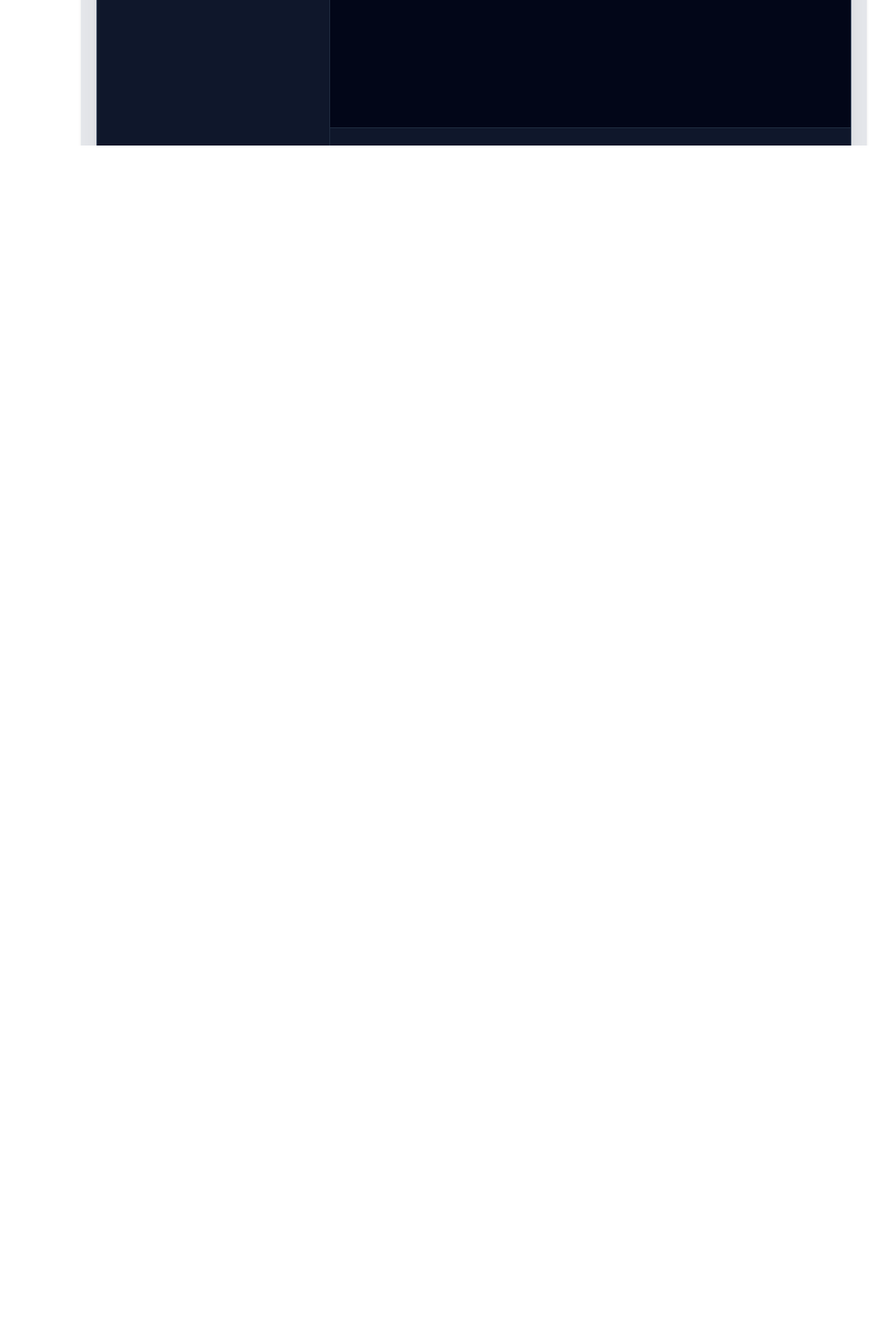
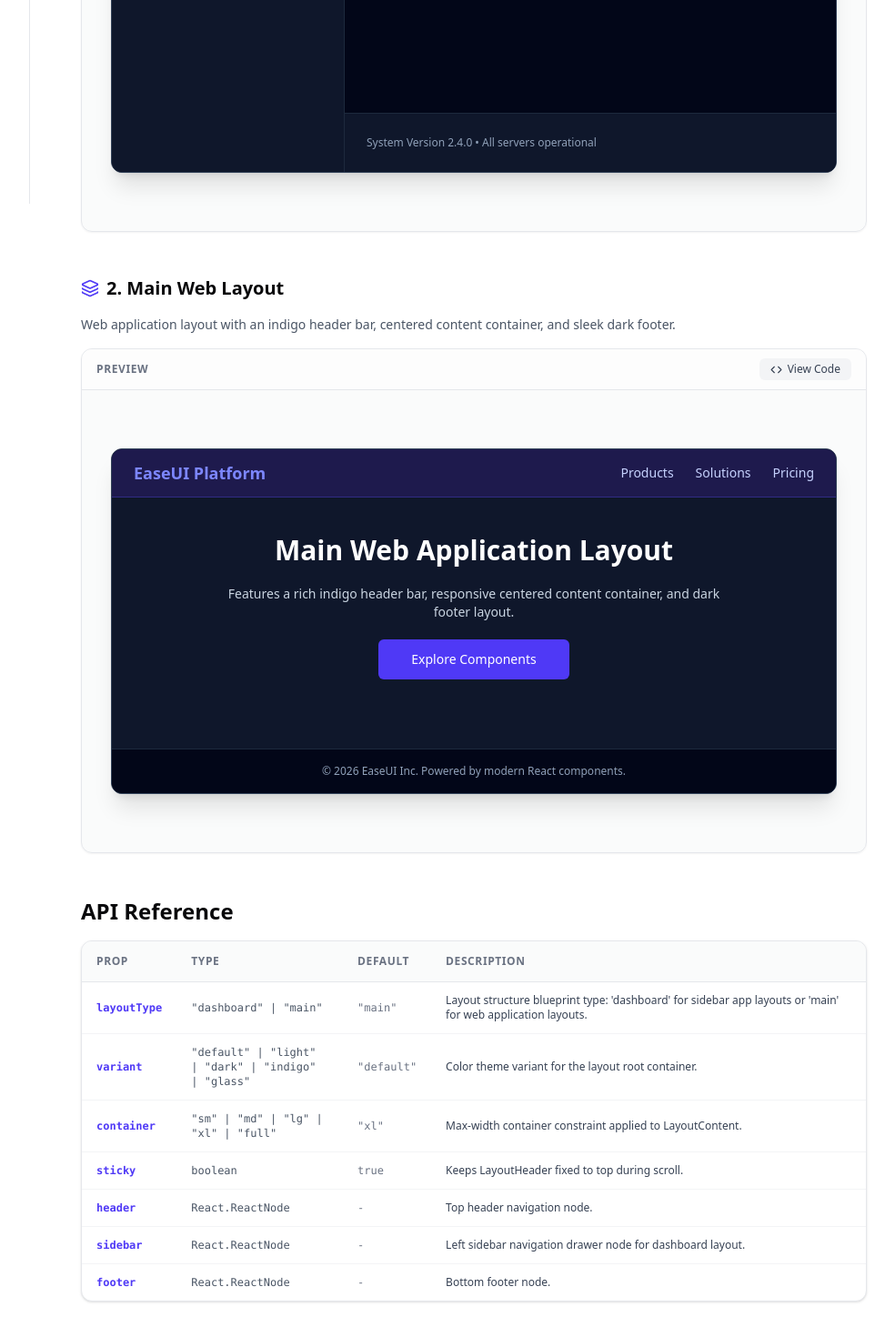
Before and after one commit to Anshuman-x49/EaseUI, a React (Vite) app: page /components/layout in a window 1280 px wide. Shown: the part 664-2134 px from the top of the page at 91% size, without its empty margins (247-1231 px from the left). Before the commit the page ends 912 px from the top, so only its background shows below. Built offline with nearby package versions, Linux system fonts and the light colour scheme.

Commit message:
global dark mode

```diff
--- a/src/components/Personal/CodeBlock.tsx
+++ b/src/components/Personal/CodeBlock.tsx
@@ -16,19 +16,24 @@ const CodeBlock = ({ code, language = "tsx" }: CodeBlockProps) => {
   };
 
   return (
-    <div className="relative">
-      <div className="flex items-center justify-between bg-gray-900 text-gray-100 px-4 py-2 rounded-t-md">
-        <span className="text-xs font-mono uppercase">{language}</span>
+    <div className="relative w-full max-w-full overflow-hidden transition-colors">
+      {/* Code Header */}
+      <div className="flex items-center justify-between bg-gray-100 dark:bg-slate-900 text-gray-700 dark:text-slate-200 px-4 py-2 rounded-t-xl text-xs border border-gray-200 dark:border-slate-800">
+        <span className="font-mono font-semibold uppercase tracking-wider text-gray-500 dark:text-slate-400">
+          {language}
+        </span>
         <button
           onClick={copyToClipboard}
-          className="flex items-center gap-2 px-2 py-1 text-xs bg-gray-800 hover:bg-gray-700 rounded transition-colors"
+          className="flex items-center gap-1.5 px-2.5 py-1 text-xs font-medium bg-white dark:bg-slate-800 hover:bg-gray-50 dark:hover:bg-slate-700 text-gray-700 dark:text-slate-200 border border-gray-200 dark:border-slate-700 rounded-md transition-colors shadow-2xs"
         >
-          {copied ? <Check size={14} /> : <Copy size={14} />}
+          {copied ? <Check size={13} className="text-green-600 dark:text-green-400" /> : <Copy size={13} />}
           {copied ? "Copied!" : "Copy"}
         </button>
       </div>
-      <pre className="bg-gray-50 border border-t-0 border-gray-200 p-4 rounded-b-md overflow-x-auto">
-        <code className="text-sm text-gray-800">{code}</code>
+
+      {/* Code Pre Box */}
+      <pre className="bg-gray-50 dark:bg-slate-950 text-gray-900 dark:text-slate-100 p-4 rounded-b-xl border border-t-0 border-gray-200 dark:border-slate-800 overflow-x-auto no-scrollbar text-xs font-mono leading-relaxed transition-colors">
+        <code>{code}</code>
       </pre>
     </div>
   );
--- a/src/components/Personal/PropsTable.tsx
+++ b/src/components/Personal/PropsTable.tsx
@@ -9,33 +9,40 @@ interface PropsTableProps {
 
 const PropsTable = ({ data }: PropsTableProps) => {
   return (
-    <div className="overflow-hidden rounded-lg border border-gray-200 shadow-sm">
-      <table className="w-full">
-        <thead className="">
+    <div className="w-full overflow-x-auto no-scrollbar rounded-xl border border-gray-200 dark:border-zinc-800 shadow-sm bg-(--bg-color)">
+      <table className="w-full min-w-[600px] text-left border-collapse">
+        <thead className="bg-gray-50/80 dark:bg-zinc-900/80 border-b border-gray-200 dark:border-zinc-800">
           <tr>
-            <th className="px-4 py-3 text-left text-sm font-semibold ">Prop</th>
-            <th className="px-4 py-3 text-left text-sm font-semibold ">Type</th>
-            <th className="px-4 py-3 text-left text-sm font-semibold ">
+            <th className="px-4 py-3.5 text-xs uppercase font-bold tracking-wider text-gray-500 dark:text-gray-400">
+              Prop
+            </th>
+            <th className="px-4 py-3.5 text-xs uppercase font-bold tracking-wider text-gray-500 dark:text-gray-400">
+              Type
+            </th>
+            <th className="px-4 py-3.5 text-xs uppercase font-bold tracking-wider text-gray-500 dark:text-gray-400">
               Default
             </th>
-            <th className="px-4 py-3 text-left text-sm font-semibold ">
+            <th className="px-4 py-3.5 text-xs uppercase font-bold tracking-wider text-gray-500 dark:text-gray-400">
               Description
             </th>
           </tr>
         </thead>
-        <tbody className="divide-y divide-gray-200">
+        <tbody className="divide-y divide-gray-100 dark:divide-zinc-800/60">
           {data.map((row, i) => (
-            <tr key={i} className="hover:bg-gray-50 transition-colors">
-              <td className="px-4 py-3 text-sm font-mono text-blue-600">
+            <tr
+              key={i}
+              className="hover:bg-gray-50/50 dark:hover:bg-zinc-800/40 transition-colors"
+            >
+              <td className="px-4 py-3 text-xs font-mono font-semibold text-indigo-600 dark:text-indigo-400 whitespace-nowrap">
                 {row.prop}
               </td>
-              <td className="px-4 py-3 text-sm font-mono text-gray-600">
+              <td className="px-4 py-3 text-xs font-mono text-gray-600 dark:text-gray-300 wrap-break-word max-w-[200px]">
                 {row.type}
               </td>
-              <td className="px-4 py-3 text-sm font-mono text-gray-500">
+              <td className="px-4 py-3 text-xs font-mono text-gray-500 dark:text-gray-400 whitespace-nowrap">
                 {row.default}
               </td>
-              <td className="px-4 py-3 text-sm text-gray-700">
+              <td className="px-4 py-3 text-xs text-gray-700 dark:text-gray-300">
                 {row.description}
               </td>
             </tr>
--- a/src/index.css
+++ b/src/index.css
@@ -1,29 +1,51 @@
 @import "tailwindcss";
 @custom-variant dark (&:where([data-theme="dark"], [data-theme="dark"] *, .dark, .dark *));
+
 :root {
   --bg-color: #ffffff;
-  --text-color: #000000;
-  --primary-color: #2563eb;
-  /* --card-bg: #f3f4f6; */
+  --text-color: #09090b;
+  --primary-color: #4f46e5;
 }
 
 [data-theme="dark"] {
-  --bg-color: #18181b;
+  --bg-color: #09090b;
   --text-color: #f4f4f5;
-  --primary-color: #3b82f6;
-  --card-bg: #27272a;
+  --primary-color: #6366f1;
+  --card-bg: #18181b;
 }
 
 body {
   background-color: var(--bg-color);
   color: var(--text-color);
   transition: background-color 0.25s, color 0.25s;
+  overflow-x: hidden;
+}
+
+/* Hide scrollbars across elements while allowing scrolling */
+::-webkit-scrollbar {
+  width: 0px;
+  height: 0px;
+  background: transparent;
+}
+
+* {
+  -ms-overflow-style: none;
+  scrollbar-width: none;
+}
+
+.no-scrollbar::-webkit-scrollbar {
+  display: none;
+}
+
+.no-scrollbar {
+  -ms-overflow-style: none;
+  scrollbar-width: none;
 }
 
 @keyframes fadeIn {
   from {
     opacity: 0;
-    transform: scale(0.95);
+    transform: scale(0.96);
   }
   to {
     opacity: 1;
@@ -32,5 +54,5 @@ body {
 }
 
 .animate-fadeIn {
-  animation: fadeIn 0.3s ease-out;
+  animation: fadeIn 0.25s ease-out;
 }
--- a/src/layouts/ComponentLayout.tsx
+++ b/src/layouts/ComponentLayout.tsx
@@ -19,17 +19,17 @@ const ComponentLayout = () => {
   ];
 
   return (
-    <div className="flex min-h-screen text-(--text-color) bg-(--bg-color)">
+    <div className="flex flex-col md:flex-row min-h-screen text-(--text-color) bg-(--bg-color) w-full overflow-x-hidden">
       {/* Sidebar Navigation */}
       <aside
         className={`
-          w-64 p-5 flex flex-col
+          w-full md:w-64 p-5 flex flex-col shrink-0
           border-r border-gray-200 dark:border-zinc-800
           bg-(--bg-color)
-          fixed md:static top-0 left-0 h-full z-30
+          fixed md:sticky md:top-16 md:h-[calc(100vh-4rem)] z-30
           transform ${sidebarOpen ? "translate-x-0 shadow-2xl" : "-translate-x-full"}
           transition-transform duration-300 ease-in-out
-          md:translate-x-0
+          md:translate-x-0 no-scrollbar
         `}
       >
         <div className="flex items-center justify-between mb-6 px-3 md:px-0">
@@ -38,13 +38,13 @@ const ComponentLayout = () => {
           </h2>
           <button
             onClick={() => setSidebarOpen(false)}
-            className="md:hidden p-1 rounded-md text-gray-500 hover:bg-gray-100 dark:hover:bg-zinc-800"
+            className="md:hidden p-1.5 rounded-md text-gray-500 hover:bg-gray-100 dark:hover:bg-zinc-800"
           >
             <X size={18} />
           </button>
         </div>
 
-        <nav className="flex-1 overflow-y-auto">
+        <nav className="flex-1 overflow-y-auto no-scrollbar">
           <ul className="flex flex-col gap-1.5">
             {components.map((item) => {
               const isActive =
@@ -86,12 +86,12 @@ const ComponentLayout = () => {
       {sidebarOpen && (
         <div
           onClick={() => setSidebarOpen(false)}
-          className="fixed inset-0 bg-black/40 z-20 md:hidden backdrop-blur-xs"
+          className="fixed inset-0 bg-black/50 z-20 md:hidden backdrop-blur-xs"
         />
       )}
 
-      {/* Main Content Area */}
-      <div className="flex-1 overflow-auto h-[calc(100vh-4rem)] p-4 md:p-8">
+      {/* Main Content Area - Flows naturally without inner scrollbar */}
+      <div className="flex-1 w-full max-w-full min-w-0 p-4 md:p-8">
         <button
           className="md:hidden mb-4 p-2 rounded-lg border border-gray-200 dark:border-zinc-800 text-gray-700 dark:text-gray-300 hover:bg-gray-100 dark:hover:bg-zinc-800 flex items-center gap-2 text-sm font-medium"
           onClick={() => setSidebarOpen(!sidebarOpen)}
--- a/src/pages/ComponentsDemo.tsx
+++ b/src/pages/ComponentsDemo.tsx
@@ -12,22 +12,26 @@ const ComponentDemo = ({ children, code }: ComponentDemoProps) => {
   const [isCodeVisible, setIsCodeVisible] = useState(false);
 
   return (
-    <div className="border border-gray-200 rounded-lg overflow-hidden shadow-sm bg-gray-200">
-      <div className="flex items-center justify-between px-4 py-2 border-b border-gray-200 bg-gray-50">
-        <span className="text-sm font-medium text-gray-700">Preview</span>
+    <div className="w-full max-w-full border border-gray-200 dark:border-zinc-800 rounded-xl overflow-hidden shadow-xs bg-gray-50/80 dark:bg-zinc-900/60 transition-colors">
+      <div className="flex items-center justify-between px-4 py-2.5 border-b border-gray-200 dark:border-zinc-800 bg-white/60 dark:bg-zinc-900/80">
+        <span className="text-xs font-semibold uppercase tracking-wider text-gray-500 dark:text-gray-400">
+          Preview
+        </span>
         <button
           onClick={() => setIsCodeVisible(!isCodeVisible)}
-          className="flex items-center gap-1 px-3 py-1 text-sm bg-gray-100 hover:bg-gray-200 rounded transition-colors"
+          className="flex items-center gap-1.5 px-3 py-1 text-xs font-medium bg-gray-100 dark:bg-zinc-800 hover:bg-gray-200 dark:hover:bg-zinc-700 text-gray-700 dark:text-gray-300 rounded-md transition-colors"
         >
-          <Code size={14} />
+          <Code size={13} />
           {isCodeVisible ? "Hide Code" : "View Code"}
         </button>
       </div>
 
-      <div className="py-20 px-4 flex items-center justify-center">{children}</div>
+      <div className="py-12 md:py-16 px-4 md:px-8 flex items-center justify-center w-full max-w-full overflow-x-auto no-scrollbar">
+        {children}
+      </div>
 
       {isCodeVisible && (
-        <div className="border-t border-gray-200">
+        <div className="border-t border-gray-200 dark:border-zinc-800">
           <CodeBlock code={code} />
         </div>
       )}
```
